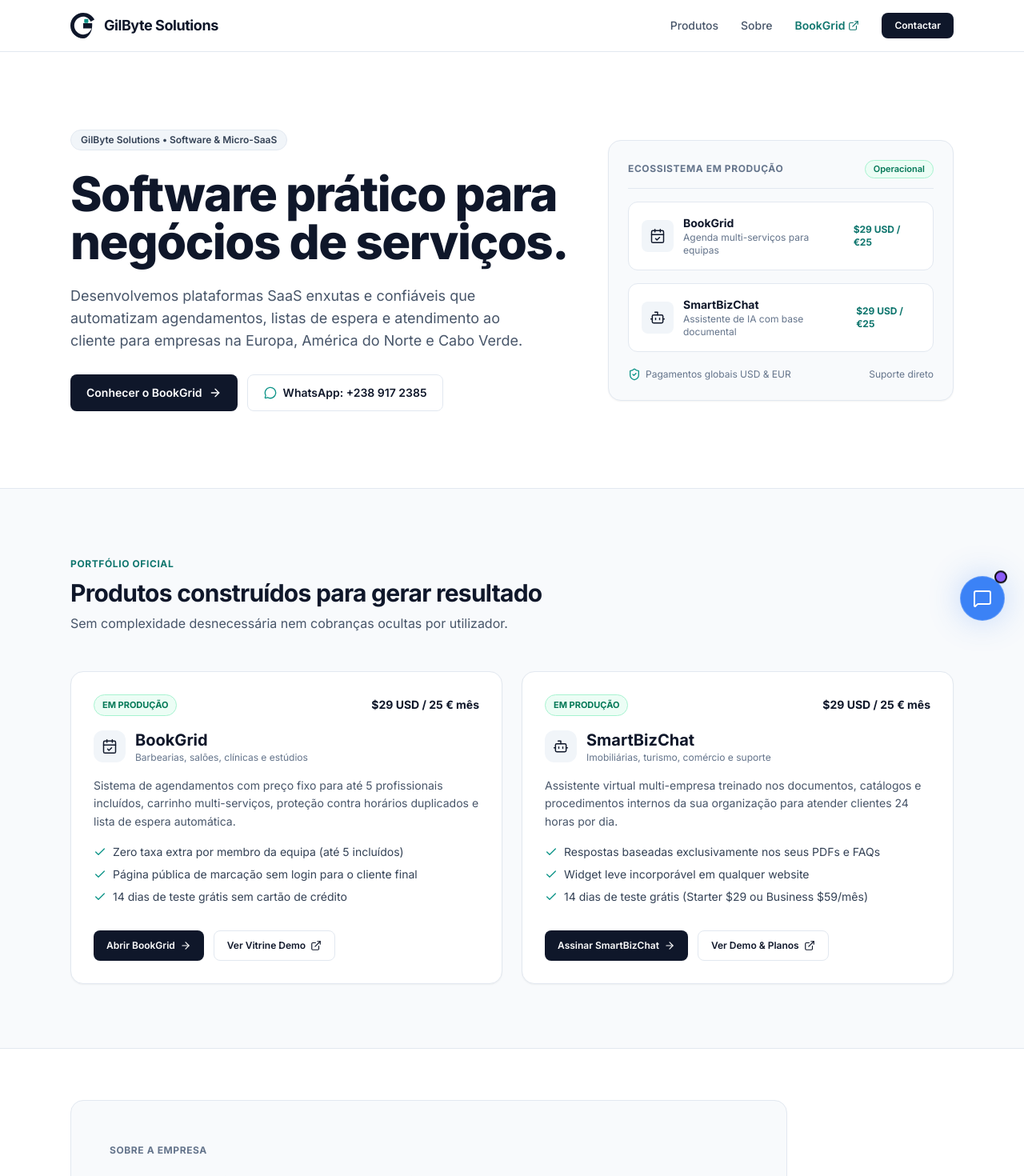
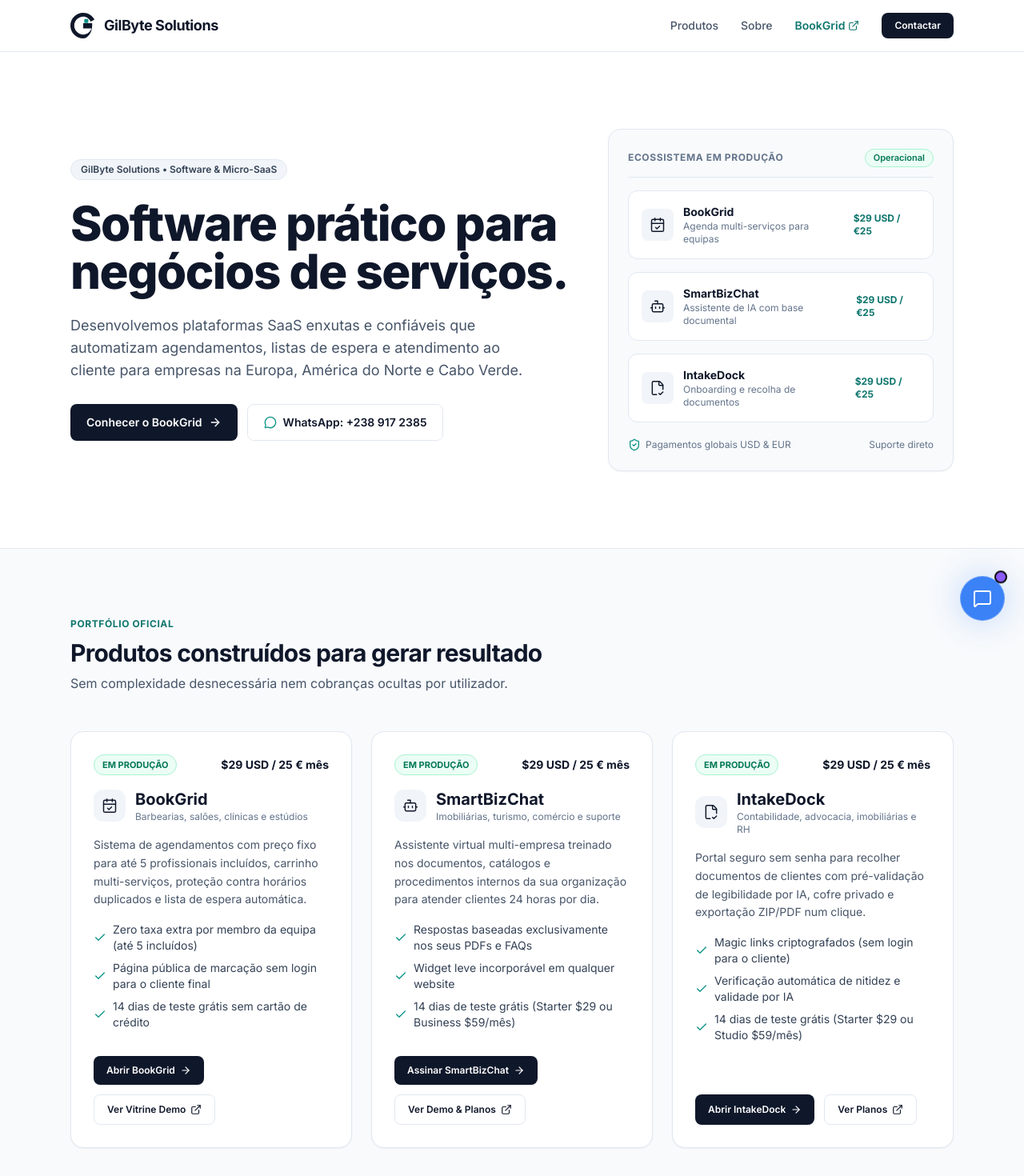
Before and after one commit to 116141/gilbyte-landing-page, a React (Vite) app: page / in a window 1280 px wide. Shown: the top 1470 px of the page at 80% size. Built offline with nearby package versions, Linux system fonts and the light colour scheme.

Commit message:
feat: add IntakeDock ( USD / €25) to GilByte landing page portfolio

```diff
--- a/src/App.jsx
+++ b/src/App.jsx
@@ -5,6 +5,7 @@ import {
   CalendarCheck,
   Check,
   ExternalLink,
+  FileCheck2,
   Mail,
   Menu,
   MessageCircle,
@@ -196,6 +197,26 @@ const Hero = () => (
             </div>
           </a>
 
+          <a
+            href="https://intakedock-liart.vercel.app"
+            target="_blank"
+            rel="noopener noreferrer"
+            className="tactile-card block rounded-xl bg-white border border-slate-200 p-4 hover:border-slate-300 hover:shadow-sm"
+          >
+            <div className="flex items-center justify-between gap-3">
+              <div className="flex items-center gap-3">
+                <div className="p-2.5 rounded-lg bg-slate-100 text-[#0F172A]">
+                  <FileCheck2 className="w-5 h-5" strokeWidth={1.75} />
+                </div>
+                <div>
+                  <div className="text-sm font-bold text-[#0F172A]">IntakeDock</div>
+                  <div className="text-xs text-slate-500">Onboarding e recolha de documentos</div>
+                </div>
+              </div>
+              <span className="text-xs font-bold text-teal-700">$29 USD / €25</span>
+            </div>
+          </a>
+
           <div className="pt-1 flex items-center justify-between text-xs text-slate-500">
             <span className="inline-flex items-center gap-1.5">
               <ShieldCheck className="w-4 h-4 text-teal-600" />
@@ -224,7 +245,7 @@ const ProductsSection = () => (
         </p>
       </div>
 
-      <div className="grid md:grid-cols-2 gap-6">
+      <div className="grid md:grid-cols-3 gap-6">
         <div className="rounded-2xl bg-white border border-slate-200 p-7 flex flex-col justify-between space-y-6 shadow-sm">
           <div className="space-y-4">
             <div className="flex items-center justify-between">
@@ -348,6 +369,68 @@ const ProductsSection = () => (
             </a>
           </div>
         </div>
+
+        <div className="rounded-2xl bg-white border border-slate-200 p-7 flex flex-col justify-between space-y-6 shadow-sm">
+          <div className="space-y-4">
+            <div className="flex items-center justify-between">
+              <span className="px-2.5 py-1 rounded-full text-[11px] font-bold uppercase bg-emerald-50 text-emerald-700 border border-emerald-200">
+                Em Produção
+              </span>
+              <span className="text-sm font-bold text-[#0F172A]">$29 USD / 25 € mês</span>
+            </div>
+
+            <div className="flex items-center gap-3">
+              <div className="p-2.5 rounded-xl bg-slate-100 text-[#0F172A]">
+                <FileCheck2 className="w-5 h-5" strokeWidth={1.75} />
+              </div>
+              <div>
+                <h3 className="text-xl font-bold text-[#0F172A]">IntakeDock</h3>
+                <p className="text-xs text-slate-500">Contabilidade, advocacia, imobiliárias e RH</p>
+              </div>
+            </div>
+
+            <p className="text-sm text-slate-600 leading-relaxed">
+              Portal seguro sem senha para recolher documentos de clientes com pré-validação de
+              legibilidade por IA, cofre privado e exportação ZIP/PDF num clique.
+            </p>
+
+            <ul className="space-y-2 text-xs sm:text-sm text-slate-700">
+              <li className="flex items-center gap-2">
+                <Check className="w-4 h-4 text-teal-600 shrink-0" />
+                Magic links criptografados (sem login para o cliente)
+              </li>
+              <li className="flex items-center gap-2">
+                <Check className="w-4 h-4 text-teal-600 shrink-0" />
+                Verificação automática de nitidez e validade por IA
+              </li>
+              <li className="flex items-center gap-2">
+                <Check className="w-4 h-4 text-teal-600 shrink-0" />
+                14 dias de teste grátis (Starter $29 ou Studio $59/mês)
+              </li>
+            </ul>
+          </div>
+
+          <div className="flex flex-wrap gap-3 pt-2">
+            <a
+              href="https://intakedock-liart.vercel.app"
+              target="_blank"
+              rel="noopener noreferrer"
+              className="inline-flex items-center gap-1.5 px-4 py-2.5 rounded-lg bg-[#0F172A] text-white text-xs font-semibold hover:bg-slate-800 transition"
+            >
+              Abrir IntakeDock
+              <ArrowRight className="w-3.5 h-3.5" />
+            </a>
+            <a
+              href="https://intakedock-liart.vercel.app/pricing"
+              target="_blank"
+              rel="noopener noreferrer"
+              className="inline-flex items-center gap-1.5 px-4 py-2.5 rounded-lg border border-slate-200 bg-white text-xs font-semibold text-[#0F172A] hover:bg-slate-50 transition"
+            >
+              Ver Planos
+              <ExternalLink className="w-3.5 h-3.5" />
+            </a>
+          </div>
+        </div>
       </div>
     </div>
   </section>
```
